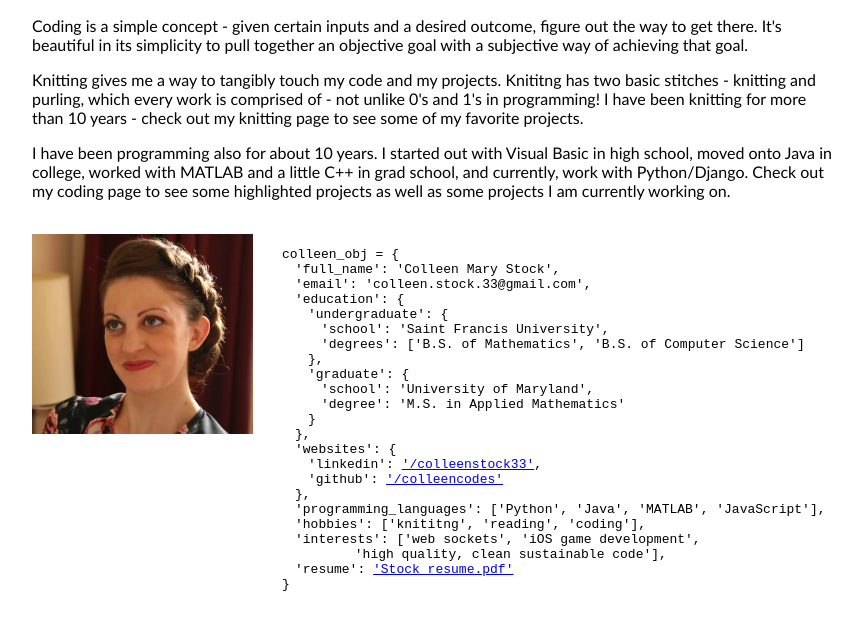
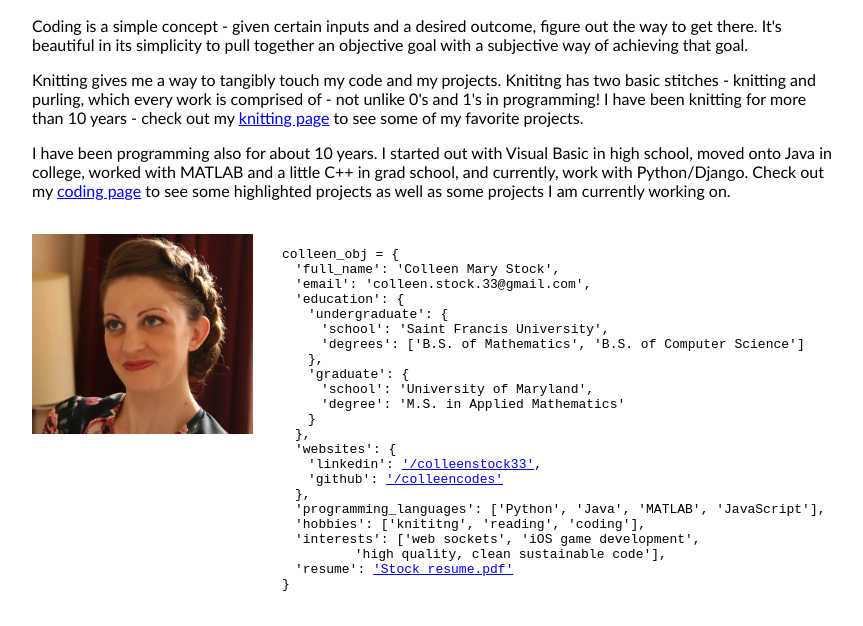
Before and after one commit to colleencodes/ColleenCodes, a plain HTML site: page public/about.html in a window 1280 px wide. Shown: the part 174-800 px from the top of the page, without its empty margins (208-1071 px from the left). Drawn offline with Linux system fonts and the light colour scheme.

Commit message:
about.html: added in links to other pages in description

```diff
--- a/public/about.html
+++ b/public/about.html
@@ -15,8 +15,8 @@
 	<div class="center-div">
 		<h1>1's and 0's, Knits and Purls</h1>
 		<p>Coding is a simple concept - given certain inputs and a desired outcome, figure out the way to get there. It's beautiful in its simplicity to pull together an objective goal with a subjective way of achieving that goal.</p>
-		<p>Knitting gives me a way to tangibly touch my code and my projects. Knititng has two basic stitches - knitting and purling, which every work is comprised of - not unlike 0's and 1's in programming! I have been knitting for more than 10 years - check out my knitting page to see some of my favorite projects.</p>
-		<p>I have been programming also for about 10 years. I started out with Visual Basic in high school, moved onto Java in college, worked with MATLAB and a little C++ in grad school, and currently, work with Python/Django. Check out my coding page to see some highlighted projects as well as some projects I am currently working on.</p>
+		<p>Knitting gives me a way to tangibly touch my code and my projects. Knititng has two basic stitches - knitting and purling, which every work is comprised of - not unlike 0's and 1's in programming! I have been knitting for more than 10 years - check out my <a href='knitting.html'>knitting page</a> to see some of my favorite projects.</p>
+		<p>I have been programming also for about 10 years. I started out with Visual Basic in high school, moved onto Java in college, worked with MATLAB and a little C++ in grad school, and currently, work with Python/Django. Check out my <a href='coding.html'>coding page</a> to see some highlighted projects as well as some projects I am currently working on.</p>
 		<br/>
 		<div class="side-by-side-image">
 			<img class="image" src="images/aboutMe3.jpg" />
```
